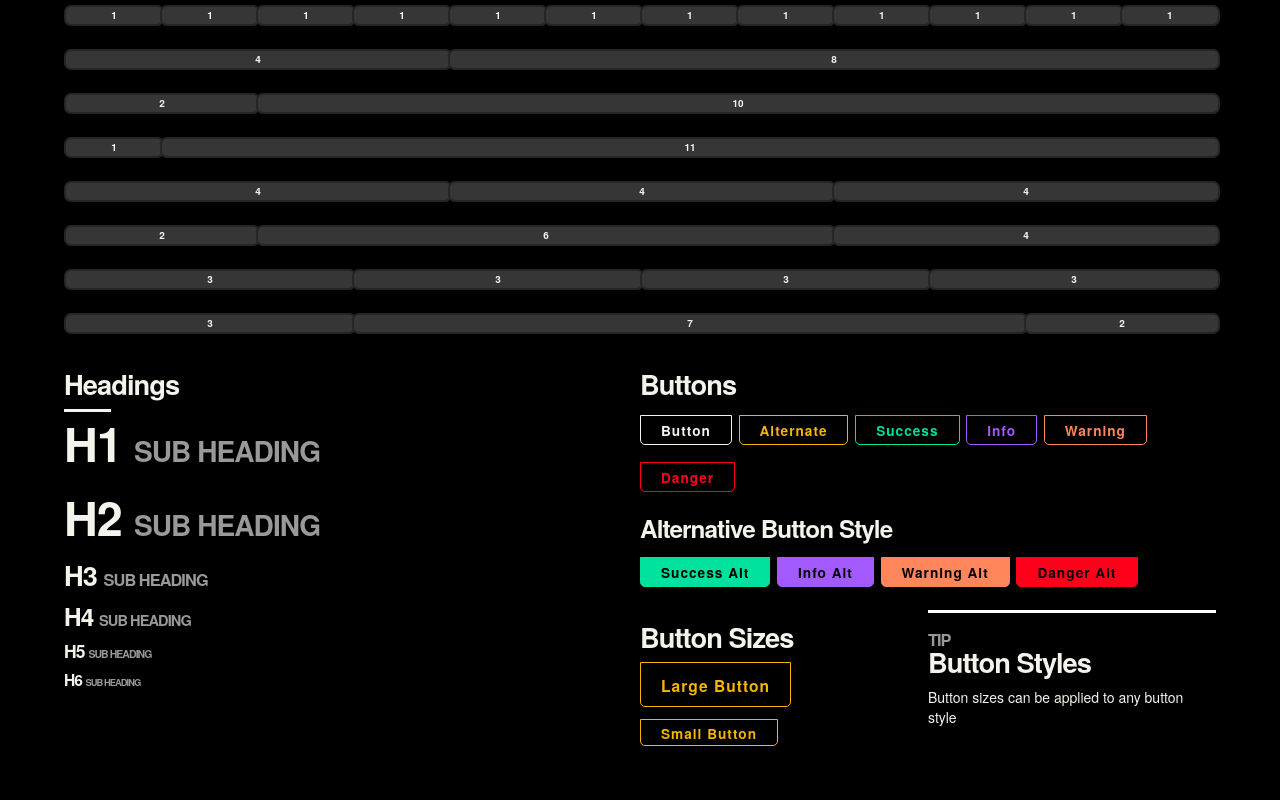
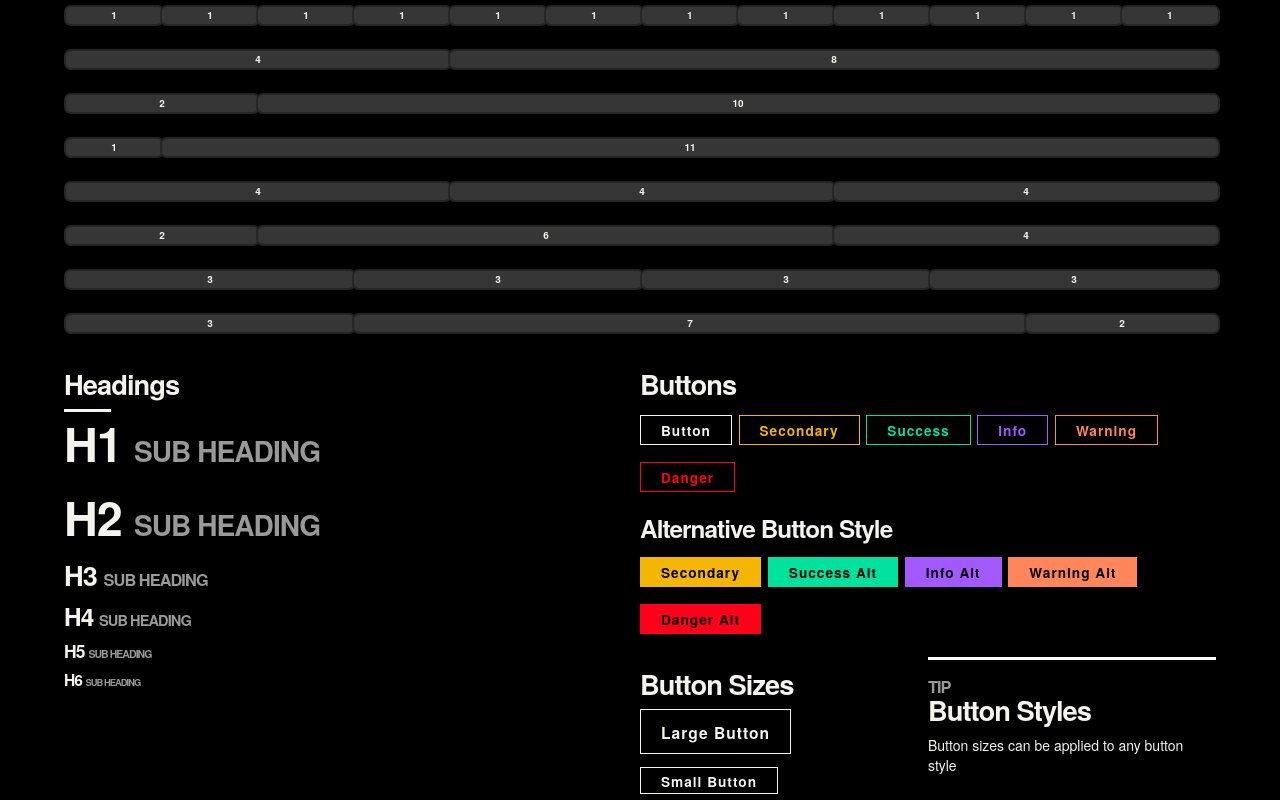
Before and after one commit to imRohan/chocolate-framework, a website: page index.html in a window 1280 px wide. Shown: the part 672-1472 px from the top of the page. Before the commit the page ends 1424 px from the top, so only its background shows below. Drawn offline with nearby package versions, Linux system fonts and the light colour scheme.

Commit message:
changed buttons

```diff
--- a/index.html
+++ b/index.html
@@ -44,7 +44,7 @@
             <div class="three col">
                 <h3>ToDo.<h3>
                 <p>Chocolate is a work in progress. Please visit the Git Repo for an updated list of things that need to be added</p>
-                <a target="_blank" class="altBtn btnLarge" href="https://github.com/imRohan/chocolate-framework">GitHub Repo</a>
+                <a target="_blank" class="secondaryBtnAlt btnLarge" href="https://github.com/imRohan/chocolate-framework">GitHub Repo</a>
             </div>
         </div>
         <div class="row">
@@ -175,12 +175,13 @@
                 <div class="half col">
                     <h3>Buttons</h3>
                     <button>Button</button>
-                    <button class="altBtn">Alternate</button>
+                    <button class="secondaryBtn">Secondary</button>
                     <button class="successBtn">Success</button>
                     <button class="infoBtn">Info</button>
                     <button class="warningBtn">Warning</button>
                     <button class="dangerBtn">Danger</button>
                     <h4>Alternative Button Style</h4>
+                    <button class="secondaryBtnAlt">Secondary</button>
                     <button class="successBtnAlt">Success Alt</button>
                     <button class="infoBtnAlt">Info Alt</button>
                     <button class="warningBtnAlt">Warning Alt</button>
@@ -188,8 +189,8 @@
                     <div class="row">
                         <div class="half col">
                             <h3>Button Sizes</h3>
-                            <button class="altBtn btnLarge">Large Button</button>
-                            <button class="altBtn btnSmall">Small Button</button>
+                            <button class="btnLarge">Large Button</button>
+                            <button class="btnSmall">Small Button</button>
                         </div>
                         <div class="half col alt">
                             <h3><small class="topHeading">Tip</small>Button Styles</h3>
--- a/scss/_buttons.scss
+++ b/scss/_buttons.scss
@@ -1,6 +1,6 @@
 /* Buttons */
 
-.btn, button, .altBtn, .successBtn, .infoBtn, .warningBtn, .dangerBtn {
+.btn, button, .secondaryBtn, .secondaryBtnAlt, .successBtn, .infoBtn, .warningBtn, .dangerBtn {
     display: inline-block;
     height: $buttonSize;
     width: auto;
@@ -35,7 +35,7 @@
     border: $buttonLineWidth solid $primaryColor;
 }
 
-.altBtn {
+.secondaryBtn {
     color: $secondaryColor;
     border: $buttonLineWidth solid $secondaryColor;
 }
@@ -66,7 +66,7 @@
     background-color: $primaryColor;
 }
 
-.altBtn:hover {
+.secondaryBtn:hover {
     color: $bgColor;
     border-color: $secondaryColor;
     background-color: $secondaryColor;
@@ -96,6 +96,12 @@
     background-color: $dangerColor;
 }
 
+.secondaryBtnAlt {
+    color: $bgColor;
+    background-color: $secondaryColor;
+    border: $buttonLineWidth solid $secondaryColor;
+}
+
 .successBtnAlt {
     color: $bgColor;
     background-color: $successColor;
@@ -119,6 +125,11 @@
     border-color: $dangerColor;
 }
 
+.secondaryBtnAlt:hover, .secondaryBtnAlt:focus {
+    color: $secondaryColor;
+    background-color: $bgColor;
+    border: $buttonLineWidth solid $secondaryColor;
+}
 .successBtnAlt:hover, .successBtnAlt:focus {
     color: $successColor;
     background-color: $bgColor;
--- a/scss/_variables.scss
+++ b/scss/_variables.scss
@@ -16,7 +16,7 @@ $infoColor: #a25aff;
 $warningColor: #ff855a;
 $dangerColor: #ff001b;
 
-$buttonRadius: 5px;
+$buttonRadius: 0px;
 $buttonSize: 30px;
 $buttonLineWidth: 1px;
 $buttonPadding: 0 20px;
```
Also changed, not shown: css/chocolate.css, 1 other file.
